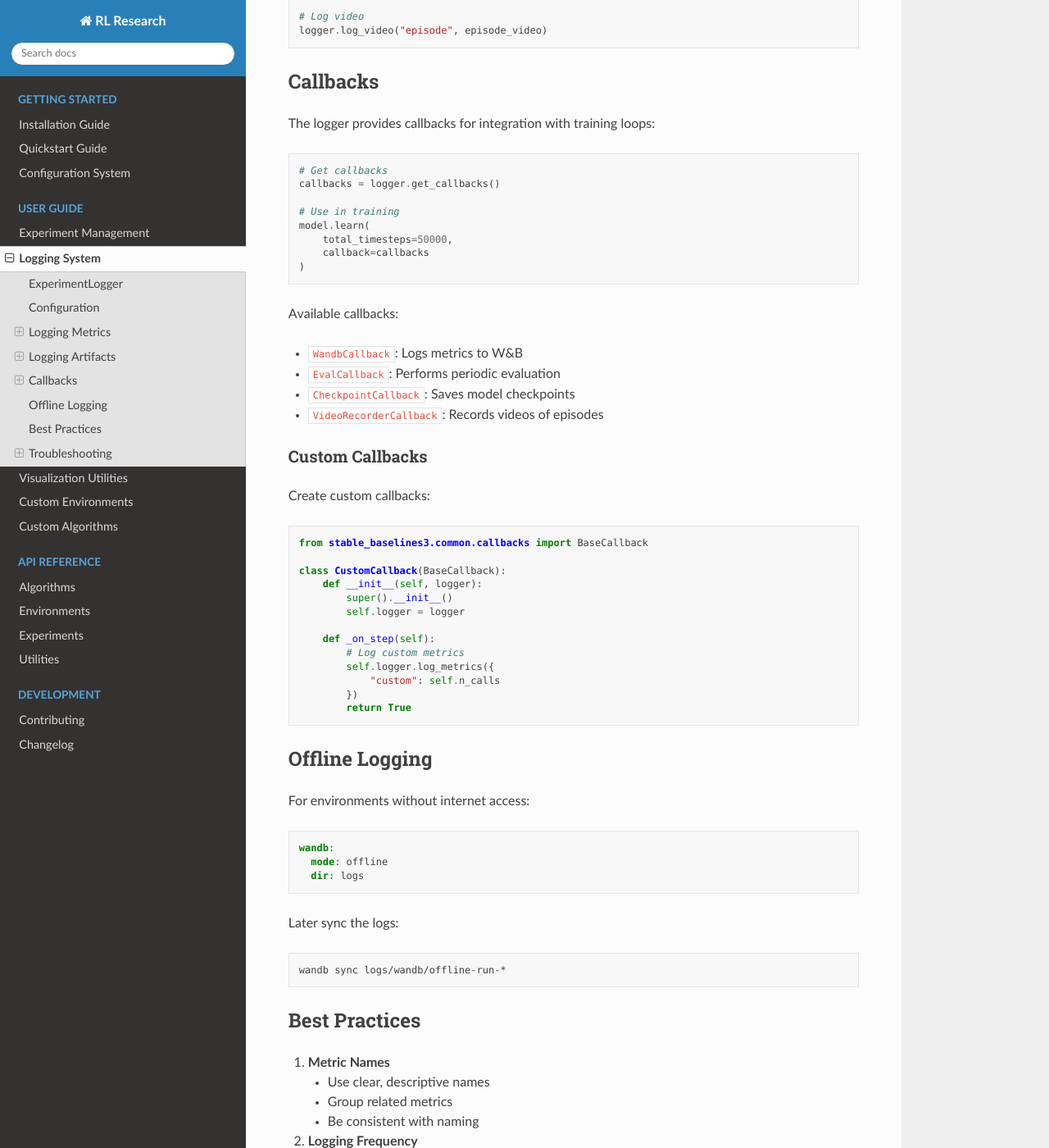
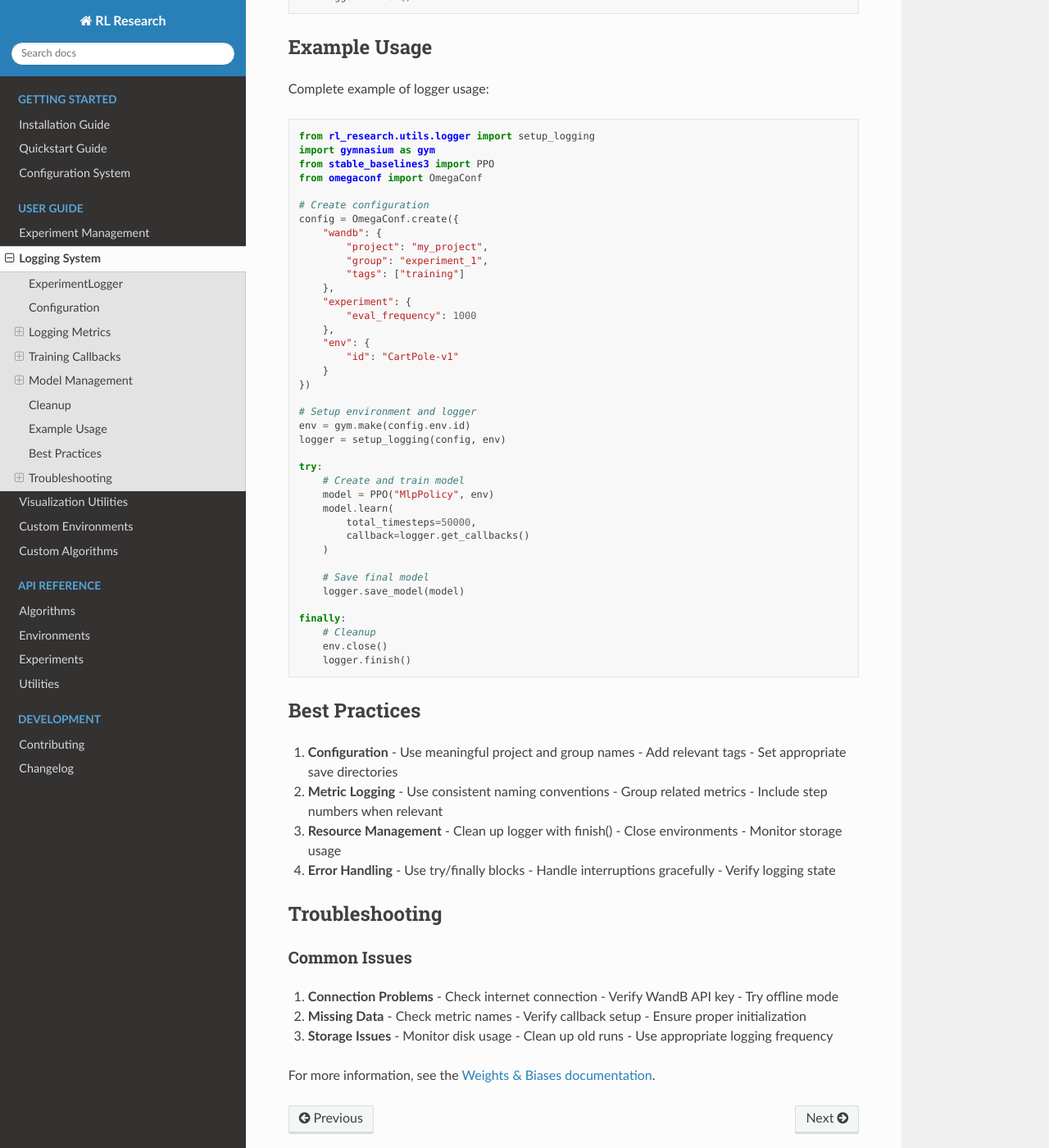
Before and after one commit to Fittiboy/rl-research, a Sphinx documentation site: the page built from docs/source/guides/logging.rst, in a window 1280 px wide and 1400 px high, scrolled down 2232 px. Shown: the whole window at 82% size. Built offline with Sphinx 7.4.7 and the Read the Docs theme 3.1.0, drawn with Linux system fonts in a browser that asks for light colours; some of the changed text lies outside the part shown.

```diff
--- a/docs/source/guides/logging.rst
+++ b/docs/source/guides/logging.rst
@@ -10,10 +10,10 @@ The main logging interface is the ``ExperimentLogger`` class:
 
 .. code-block:: python
 
-   from rl_research.utils.logger import ExperimentLogger
+   from rl_research.utils.logger import setup_logging
 
-   # Initialize logger
-   logger = ExperimentLogger(config, env)
+   # Initialize logger with config and environment
+   logger = setup_logging(config, env)
 
 Configuration
 -----------
@@ -25,8 +25,8 @@ The logger is configured through the ``wandb`` section in your configuration:
    wandb:
      project: my_project
      group: experiment_group
-     tags: ["training", "ppo"]
-     mode: online
+     tags: ["training"]
+     mode: online  # or "disabled" for offline use
      dir: ${hydra:runtime.output_dir}
 
 Logging Metrics
@@ -35,14 +35,14 @@ Logging Metrics
 Basic Metrics
 ~~~~~~~~~~~
 
-Log scalar values:
+Log scalar values with optional step:
 
 .. code-block:: python
 
    logger.log_metrics({
        "reward": 100.0,
        "loss": 0.5
-   })
+   }, step=1000)
 
 Nested Metrics
 ~~~~~~~~~~~~
@@ -57,76 +57,17 @@ Group related metrics using slashes:
        "eval/reward": 150.0
    })
 
-Custom Metrics
-~~~~~~~~~~~~
+Training Callbacks
+---------------
 
-Log any custom metrics:
+Get Callbacks
+~~~~~~~~~~~
+
+The logger provides callbacks for training:
 
 .. code-block:: python
 
-   logger.log_metrics({
-       "custom/metric": value,
-       "custom/nested/metric": value
-   })
-
-Logging Artifacts
----------------
-
-Models
-~~~~~
-
-Save trained models:
-
-.. code-block:: python
-
-   # Save model
-   logger.save_model(model, name="best_model")
-
-   # Save model with custom metadata
-   logger.save_model(
-       model,
-       name="checkpoint",
-       metadata={
-           "step": 1000,
-           "reward": 100.0
-       }
-   )
-
-Configurations
-~~~~~~~~~~~~
-
-Configurations are automatically logged, but you can also log custom configs:
-
-.. code-block:: python
-
-   logger.log_config({
-       "custom_config": {
-           "param1": value1,
-           "param2": value2
-       }
-   })
-
-Media
-~~~~
-
-Log images, videos, and other media:
-
-.. code-block:: python
-
-   # Log image
-   logger.log_image("state", state_image)
-
-   # Log video
-   logger.log_video("episode", episode_video)
-
-Callbacks
---------
-
-The logger provides callbacks for integration with training loops:
-
-.. code-block:: python
-
-   # Get callbacks
+   # Get training callbacks
    callbacks = logger.get_callbacks()
 
    # Use in training
@@ -135,83 +76,119 @@ The logger provides callbacks for integration with training loops:
        callback=callbacks
    )
 
-Available callbacks:
+Available Callbacks
+~~~~~~~~~~~~~~~~
 
-* ``WandbCallback``: Logs metrics to W&B
-* ``EvalCallback``: Performs periodic evaluation
-* ``CheckpointCallback``: Saves model checkpoints
-* ``VideoRecorderCallback``: Records videos of episodes
+The logger automatically sets up:
 
-Custom Callbacks
-~~~~~~~~~~~~~
+1. ``WandbCallback``:
+   - Logs training metrics
+   - Saves gradients
+   - Tracks model artifacts
 
-Create custom callbacks:
+2. ``EvalCallback`` (if eval_frequency is set):
+   - Performs periodic evaluation
+   - Saves best model
+   - Logs evaluation metrics
+
+Model Management
+-------------
+
+Saving Models
+~~~~~~~~~~~
+
+Save trained models with automatic WandB logging:
 
 .. code-block:: python
 
-   from stable_baselines3.common.callbacks import BaseCallback
+   # Save final model
+   logger.save_model(model)
 
-   class CustomCallback(BaseCallback):
-       def __init__(self, logger):
-           super().__init__()
-           self.logger = logger
+   # Save with custom name
+   logger.save_model(model, name="checkpoint_1000")
 
-       def _on_step(self):
-           # Log custom metrics
-           self.logger.log_metrics({
-               "custom": self.n_calls
-           })
-           return True
+Cleanup
+------
 
-Offline Logging
--------------
+Always clean up the logger when done:
 
-For environments without internet access:
+.. code-block:: python
 
-.. code-block:: yaml
+   try:
+       # Training code here
+       logger.save_model(model)
+   finally:
+       logger.finish()
 
-   wandb:
-     mode: offline
-     dir: logs
+Example Usage
+-----------
 
-Later sync the logs:
+Complete example of logger usage:
 
-.. code-block:: bash
+.. code-block:: python
 
-   wandb sync logs/wandb/offline-run-*
+   from rl_research.utils.logger import setup_logging
+   import gymnasium as gym
+   from stable_baselines3 import PPO
+   from omegaconf import OmegaConf
+
+   # Create configuration
+   config = OmegaConf.create({
+       "wandb": {
+           "project": "my_project",
+           "group": "experiment_1",
+           "tags": ["training"]
+       },
+       "experiment": {
+           "eval_frequency": 1000
+       },
+       "env": {
+           "id": "CartPole-v1"
+       }
+   })
+
+   # Setup environment and logger
+   env = gym.make(config.env.id)
+   logger = setup_logging(config, env)
+
+   try:
+       # Create and train model
+       model = PPO("MlpPolicy", env)
+       model.learn(
+           total_timesteps=50000,
+           callback=logger.get_callbacks()
+       )
+
+       # Save final model
+       logger.save_model(model)
+
+   finally:
+       # Cleanup
+       env.close()
+       logger.finish()
 
 Best Practices
 ------------
 
-1. **Metric Names**
+1. **Configuration**
+   - Use meaningful project and group names
+   - Add relevant tags
+   - Set appropriate save directories
 
-   * Use clear, descriptive names
-   * Group related metrics
-   * Be consistent with naming
+2. **Metric Logging**
+   - Use consistent naming conventions
+   - Group related metrics
+   - Include step numbers when relevant
 
-2. **Logging Frequency**
+3. **Resource Management**
+   - Clean up logger with finish()
+   - Close environments
+   - Monitor storage usage
 
-   * Don't log too frequently
-   * Use appropriate step counts
-   * Consider storage limitations
-
-3. **Organization**
-
-   * Use meaningful run names
-   * Add relevant tags
-   * Group related experiments
-
-4. **Resource Management**
-
-   * Clean up old logs
-   * Monitor storage usage
-   * Use appropriate logging modes
-
-5. **Documentation**
-
-   * Document custom metrics
-   * Add metric descriptions
-   * Note important events
+4. **Error Handling**
+   - Use try/finally blocks
+   - Handle interruptions gracefully
+   - Verify logging state
 
 Troubleshooting
 -------------
@@ -220,31 +197,18 @@ Common Issues
 ~~~~~~~~~~~
 
 1. **Connection Problems**
-
-   * Check internet connection
-   * Verify API key
-   * Try offline mode
+   - Check internet connection
+   - Verify WandB API key
+   - Try offline mode
 
 2. **Missing Data**
-
-   * Check logging frequency
-   * Verify metric names
-   * Inspect callback setup
+   - Check metric names
+   - Verify callback setup
+   - Ensure proper initialization
 
 3. **Storage Issues**
-
-   * Clean up old runs
-   * Use appropriate logging frequency
-   * Monitor disk usage
-
-Getting Help
-~~~~~~~~~~
-
-If you encounter issues:
-
-1. Check W&B status
-2. Review logger configuration
-3. Inspect error messages
-4. Contact support team
+   - Monitor disk usage
+   - Clean up old runs
+   - Use appropriate logging frequency
 
 For more information, see the `Weights & Biases documentation <https://docs.wandb.ai/>`_.
```
Also changed, not shown: other parts of docs/source/guides/logging.rst (+1 -1 lines), docs/source/guides/visualization.rst (+129 -98 lines), 3 other files.
